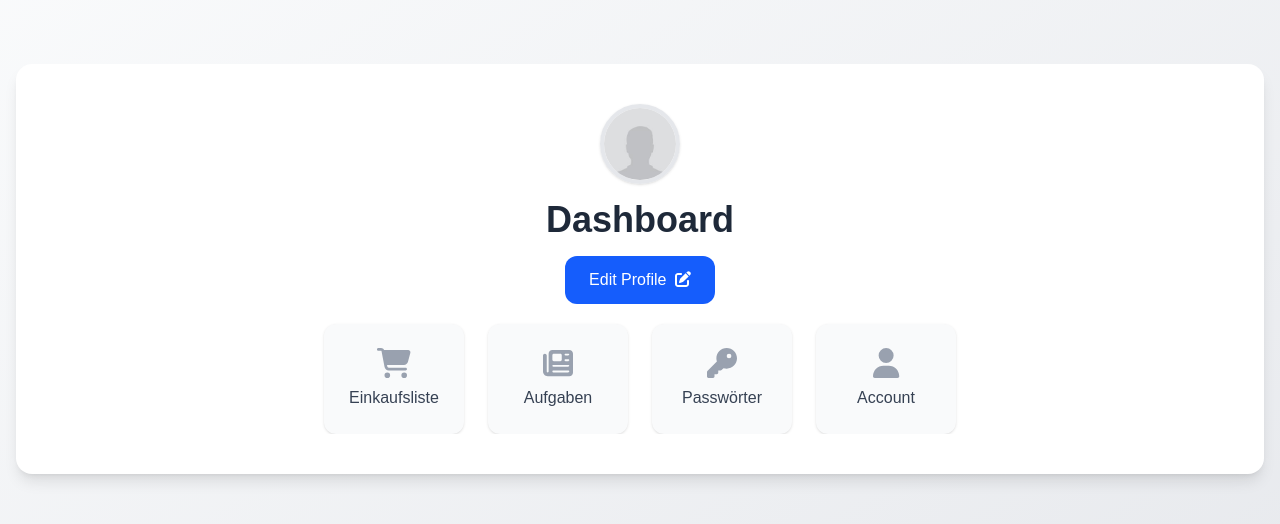
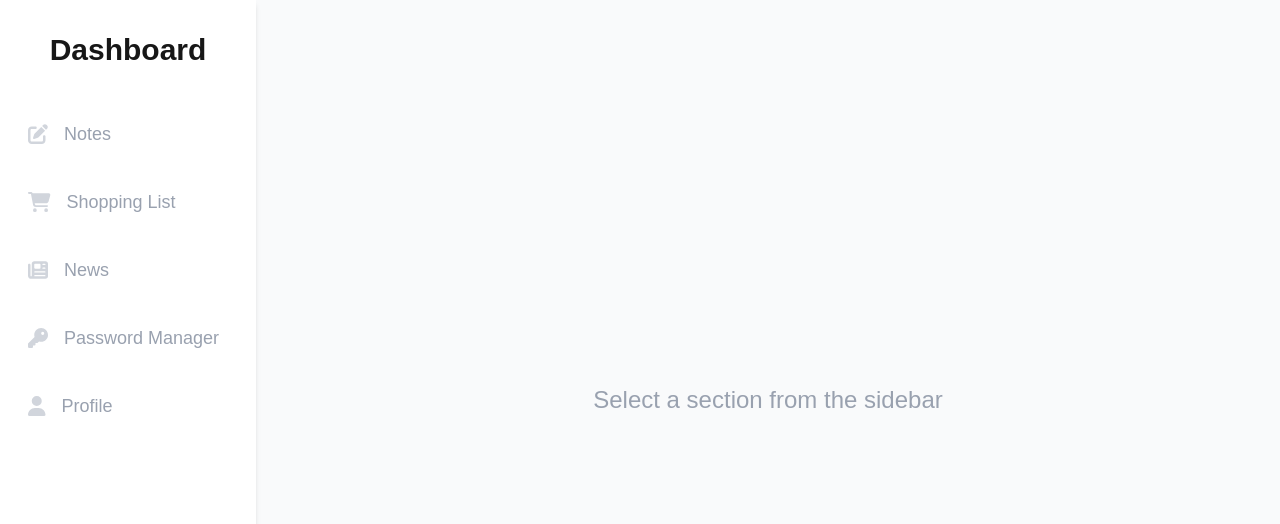
Before and after one commit to JustusSommerfeld/home-organizer, a Next.js app: page /dashboard in a window 1280 px wide. Shown: the top 524 px of the page. Built offline with nearby package versions, Linux system fonts and the light colour scheme.

Commit message:
Reworked DashboardUI

```diff
--- a/src/app/dashboard/page.tsx
+++ b/src/app/dashboard/page.tsx
@@ -1,3 +1,4 @@
+"use client";
 import "../lib/fa";
 import { FontAwesomeIcon } from "@fortawesome/react-fontawesome";
 import {
@@ -7,51 +8,52 @@ import {
   faKey,
   faUser,
 } from "@fortawesome/free-solid-svg-icons";
+import React from "react";
+
 
 export default function Dashboard() {
   return (
-    <main className="min-h-screen flex flex-col items-center justify-start px-4 py-16 bg-gradient-to-br from-gray-50 to-gray-200">
-      <section className="w-full max-w bg-white rounded-2xl shadow-lg p-10 flex flex-col items-center">
-        <img
-          src="/profile.jpg"
-          alt="Profile Picture"
-          className="w-20 h-20 rounded-full border-4 border-gray-200 shadow mb-4"
-        />
-        <h1 className="text-4xl font-bold text-gray-800 mb-1">Dashboard</h1>
-        <button className="mt-3 px-6 py-3 bg-blue-600 text-white rounded-xl hover:bg-blue-700 transition">
-          Edit Profile <FontAwesomeIcon icon={faPenToSquare} className="ml-1" />
-        </button>
-        <div className="w-full flex justify-center">
-          <div className="w-full max-w-4xl overflow-x-auto">
-            <div className="flex gap-6 min-w-max justify-center">
-              {[
-                {
-                  label: "Einkaufsliste",
-                  icon: <FontAwesomeIcon icon={faShoppingCart} />,
-                },
-                {
-                  label: "Aufgaben",
-                  icon: <FontAwesomeIcon icon={faNewspaper} />,
-                },
-                { label: "Passwörter", icon: <FontAwesomeIcon icon={faKey} /> },
-                { label: "Account", icon: <FontAwesomeIcon icon={faUser} /> },
-              ].map(({ label, icon }) => (
-                <div
-                  key={label}
-                  className="mt-5 bg-gray-50 hover:bg-gray-100 transition rounded-xl shadow-sm p-6 flex flex-col items-center justify-center cursor-pointer min-w-[140px]"
-                >
-                  <span className="text-3xl mb-2 text-gray-400 flex justify-center w-full">
-                    {icon}
-                  </span>
-                  <span className="block w-full text-center text-base font-medium text-gray-700">
-                    {label}
-                  </span>
-                </div>
-              ))}
-            </div>
-          </div>
+    <div className="flex min-h-screen bg-gray-50">
+      {/* Sidebar */}
+      <nav className="w-64 bg-white shadow-md flex flex-col py-8 px-4">
+      <h1 className="text-3xl font-bold mb-10 text-center">Dashboard</h1>
+      <ul className="space-y-4">
+        <li>
+        <div className="flex items-center space-x-4 p-3 rounded-lg hover:bg-gray-100 cursor-pointer transition text-gray-300">
+          <FontAwesomeIcon icon={faPenToSquare} size="lg" />
+          <span className="text-gray-400 text-lg font-medium">Notes</span>
         </div>
-      </section>
-    </main>
+        </li>
+        <li>
+        <div className="flex items-center space-x-4 p-3 rounded-lg hover:bg-gray-100 cursor-pointer transition text-gray-300">
+          <FontAwesomeIcon icon={faShoppingCart} size="lg" />
+          <span className="text-gray-400 text-lg font-medium">Shopping List</span>
+        </div>
+        </li>
+        <li>
+        <div className="flex items-center space-x-4 p-3 rounded-lg hover:bg-gray-100 cursor-pointer transition text-gray-300">
+          <FontAwesomeIcon icon={faNewspaper} size="lg" />
+          <span className="text-gray-400 text-lg font-medium">News</span>
+        </div>
+        </li>
+        <li>
+        <div className="flex items-center space-x-4 p-3 rounded-lg hover:bg-gray-100 cursor-pointer transition text-gray-300">
+          <FontAwesomeIcon icon={faKey} size="lg" />
+          <span className="text-gray-400 text-lg font-medium">Password Manager</span>
+        </div>
+        </li>
+        <li>
+        <div className="flex items-center space-x-4 p-3 rounded-lg hover:bg-gray-100 cursor-pointer transition text-gray-300">
+          <FontAwesomeIcon icon={faUser} size="lg" />
+          <span className="text-gray-400 text-lg font-medium">Profile</span>
+        </div>
+        </li>
+      </ul>
+      </nav>
+      {/* Main Content */}
+      <main className="flex-1 flex items-center justify-center">
+      <div className="text-gray-400 text-2xl">Select a section from the sidebar</div>
+      </main>
+    </div>
   );
 }
```
